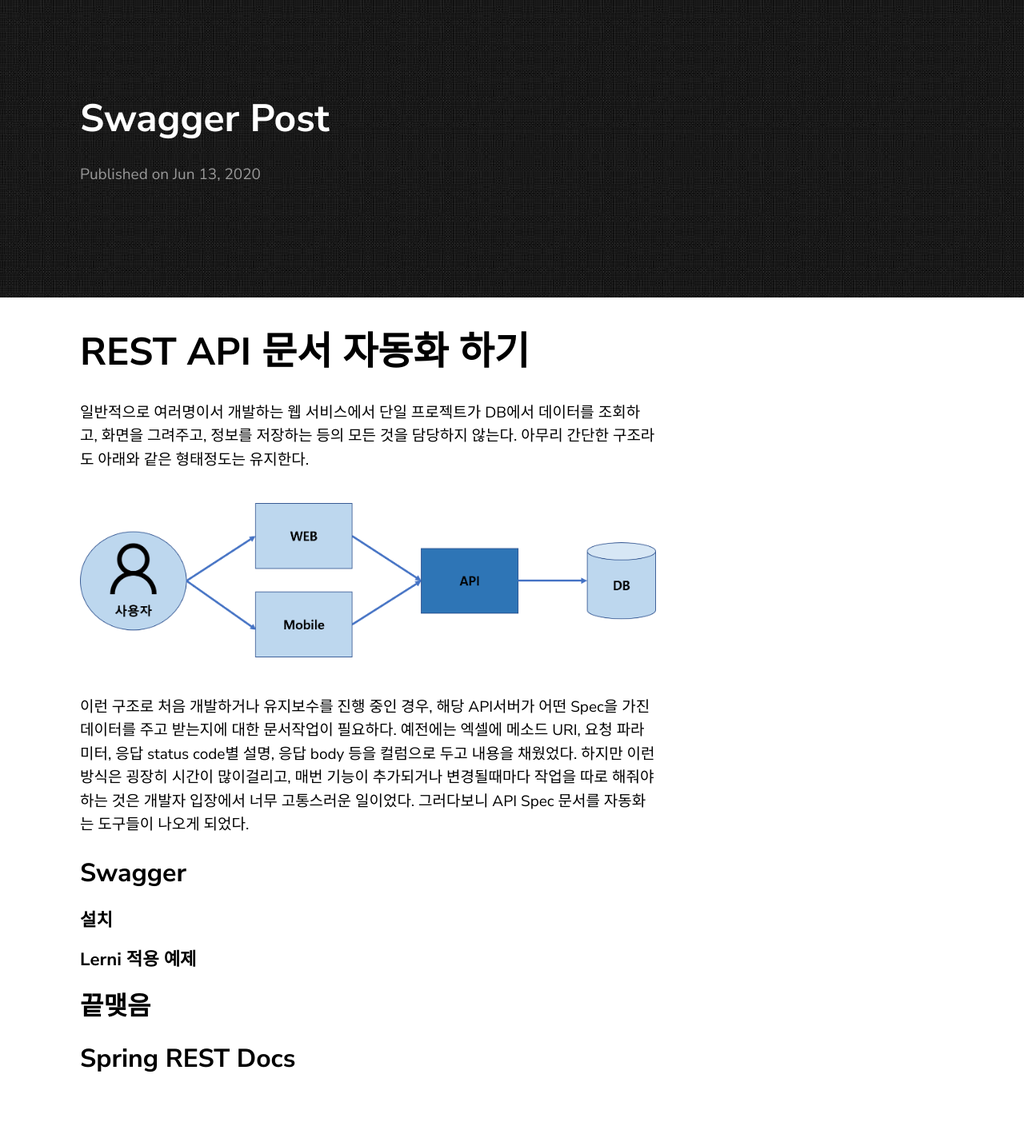
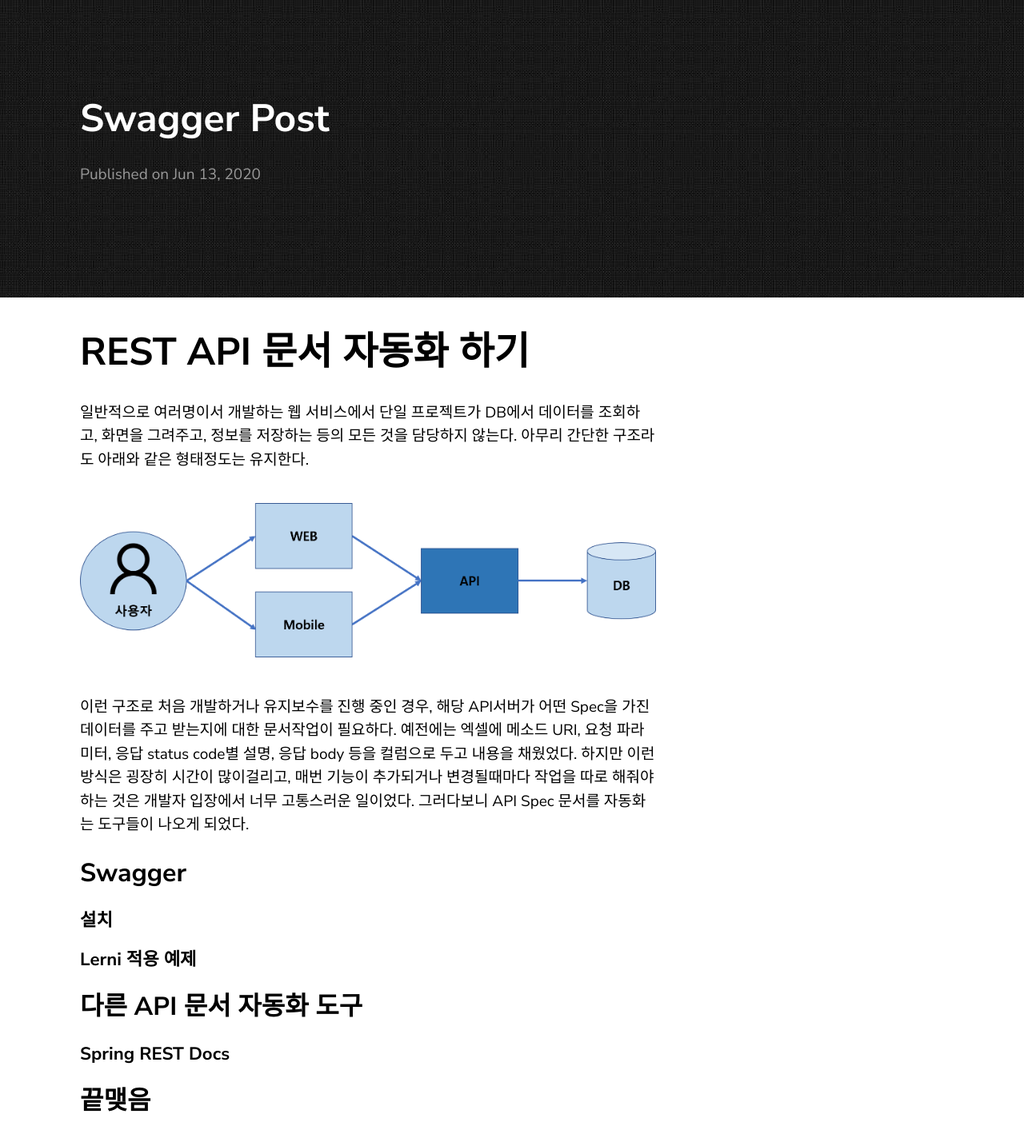
Before and after one commit to rbwls31/rbwls31.github.io, a Jekyll site: the page built from _posts/2020-06-13-swagger-post.markdown, in a window 1280 px wide. Shown: the whole page at 80% size. Built offline with Jekyll 4.4.1, drawn with Linux system fonts in a browser that asks for light colours; our own code applies the rules of GitHub Pages for plain Markdown files; before the commit the page ends 1370 px from its top, so only the background shows below that.

Commit message:
_posts/2020-06-13-swagger-post.markdown updated from https://stackedit.io/

```diff
--- a/_posts/2020-06-13-swagger-post.markdown
+++ b/_posts/2020-06-13-swagger-post.markdown
@@ -8,22 +8,21 @@
 
 ## Swagger
 
+### 설치
+### Lerni 적용 예제
 
-### 설치
+## 다른 API 문서 자동화 도구
 
-### Lerni 적용 예제
+### Spring REST Docs
 
 ## 끝맺음
 
 
 
-## Spring REST Docs
-
-
 
 
 <!--stackedit_data:
-eyJoaXN0b3J5IjpbLTk0MDYyMTQzMSw2NDY3MTI0MDksMTg1NT
+eyJoaXN0b3J5IjpbLTYzOTUxMTA5NSw2NDY3MTI0MDksMTg1NT
 I5MTU4LDE3NTI3NTc5MjYsLTE3NjY3MjI4NDgsNTA3ODk3NTc3
 LDY5NzAyNzYyLC00ODI3OTY5MzEsLTQ3NjMyODYxOF19
 -->
```
